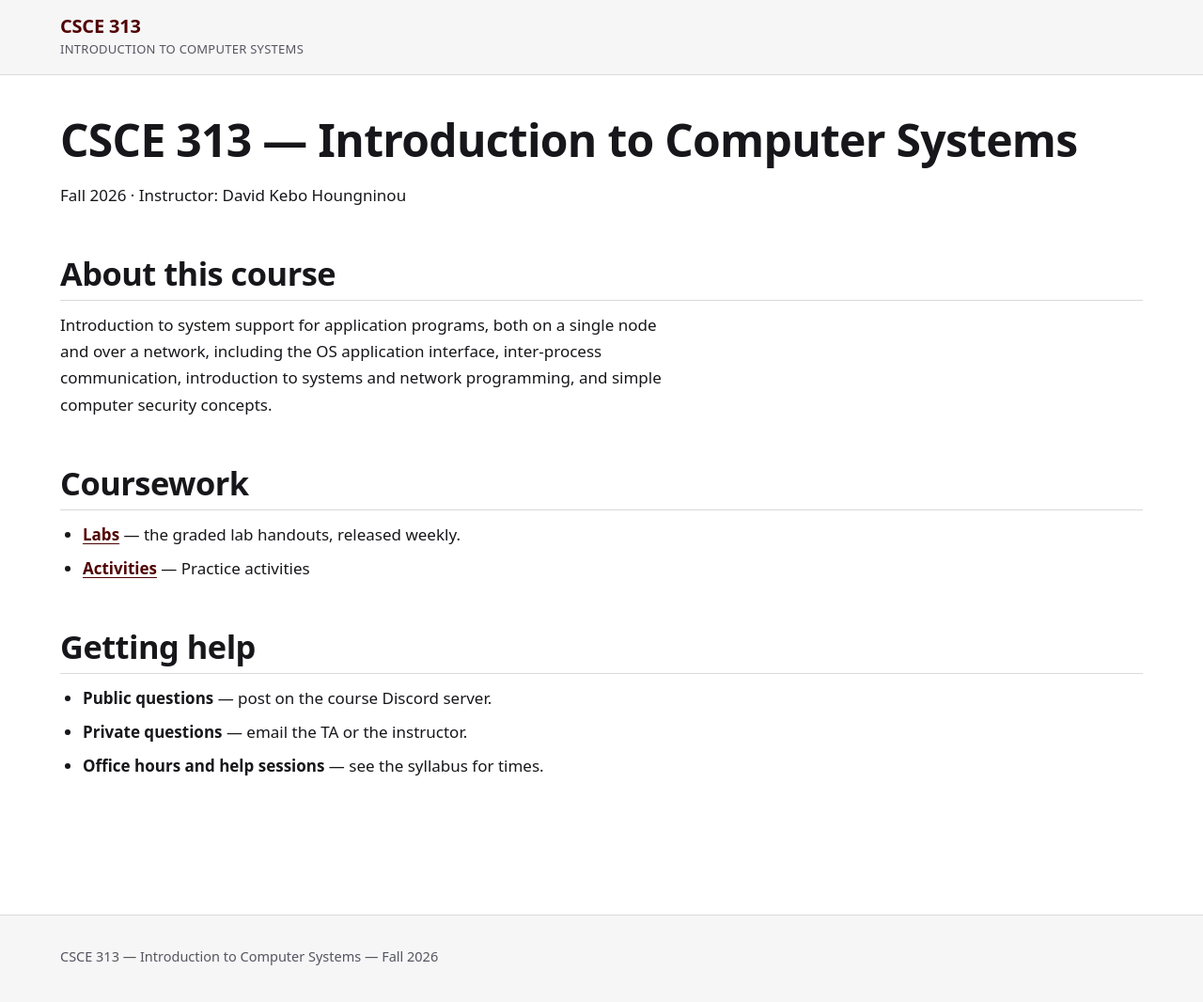
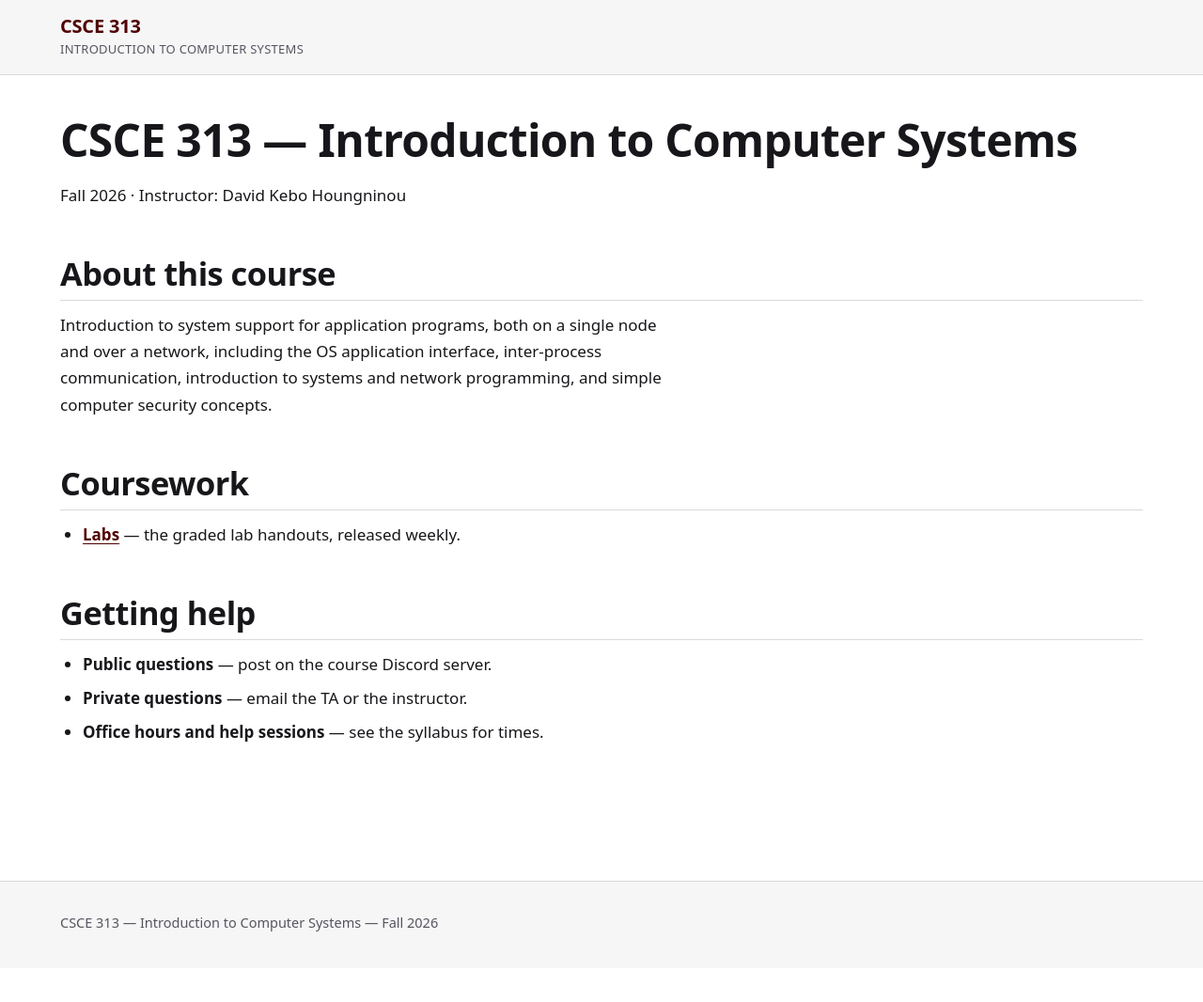
Before and after one commit to CSCE-313-FA26/CSCE-313-FA26.github.io, a Jekyll site: the page built from index.md, in a window 1280 px wide. Shown: the whole page at 94% size. Built offline with Jekyll 4.4.1, drawn with Linux system fonts in a browser that asks for light colours; after the commit the page ends 1030 px from its top, so only the background shows below that.

Commit message:
home: drop the Activities link from Coursework
Both activity pages carry `listed: false`, so /activities/ renders an empty
table; the home page was pointing at it anyway. The page itself is untouched
and still reachable by direct link.

Co-Authored-By: Claude Opus 5 (1M context) <noreply@anthropic.com>
Claude-Session: https://claude.ai/code/session_01Cdfrp6jXTU4Azy52SVcfSN

```diff
--- a/index.md
+++ b/index.md
@@ -17,7 +17,6 @@ computer security concepts.
 ## Coursework
 
 - **[Labs](labs/)** — the graded lab handouts, released weekly.
-- **[Activities](activities/)** — Practice activities
 
 ## Getting help
 
```
